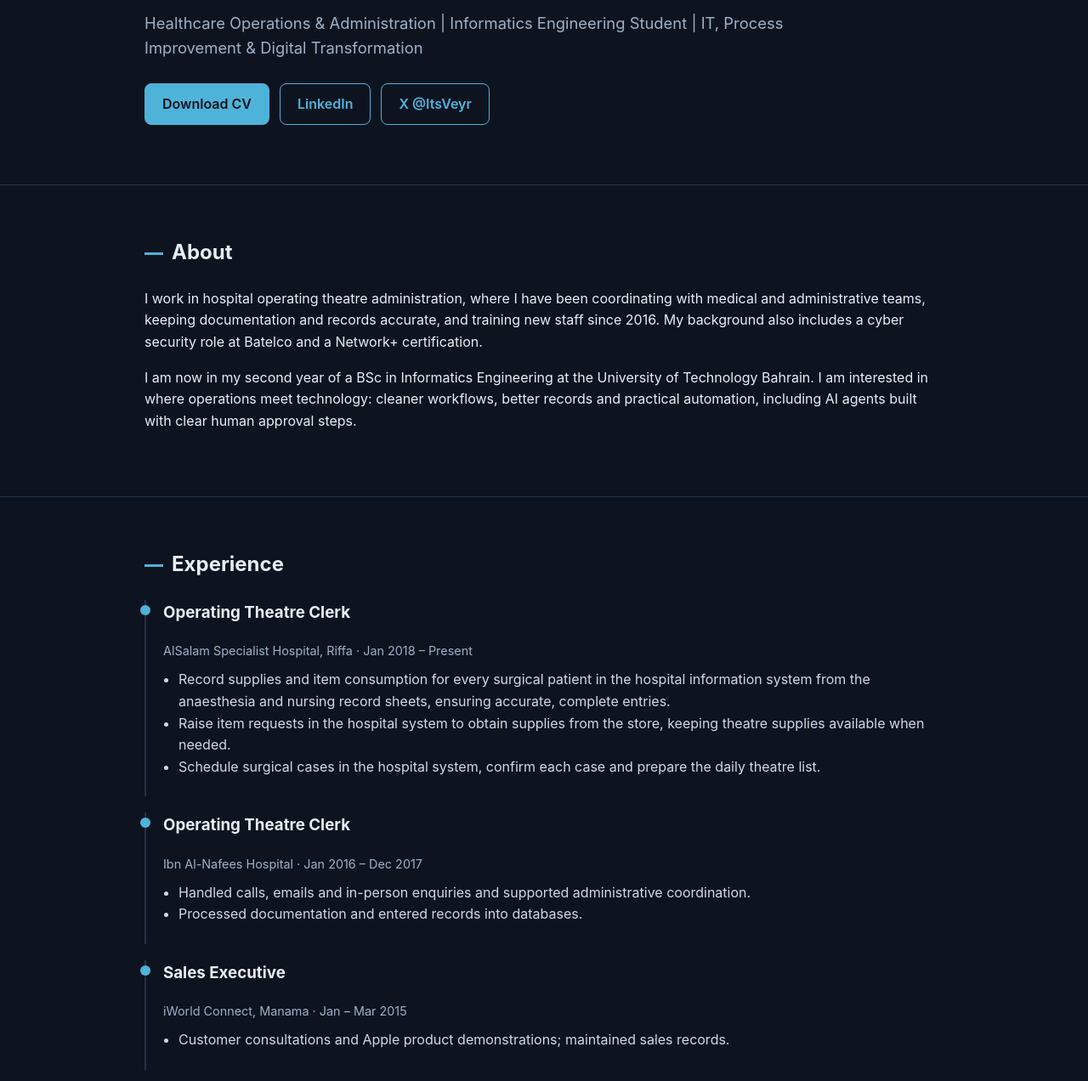
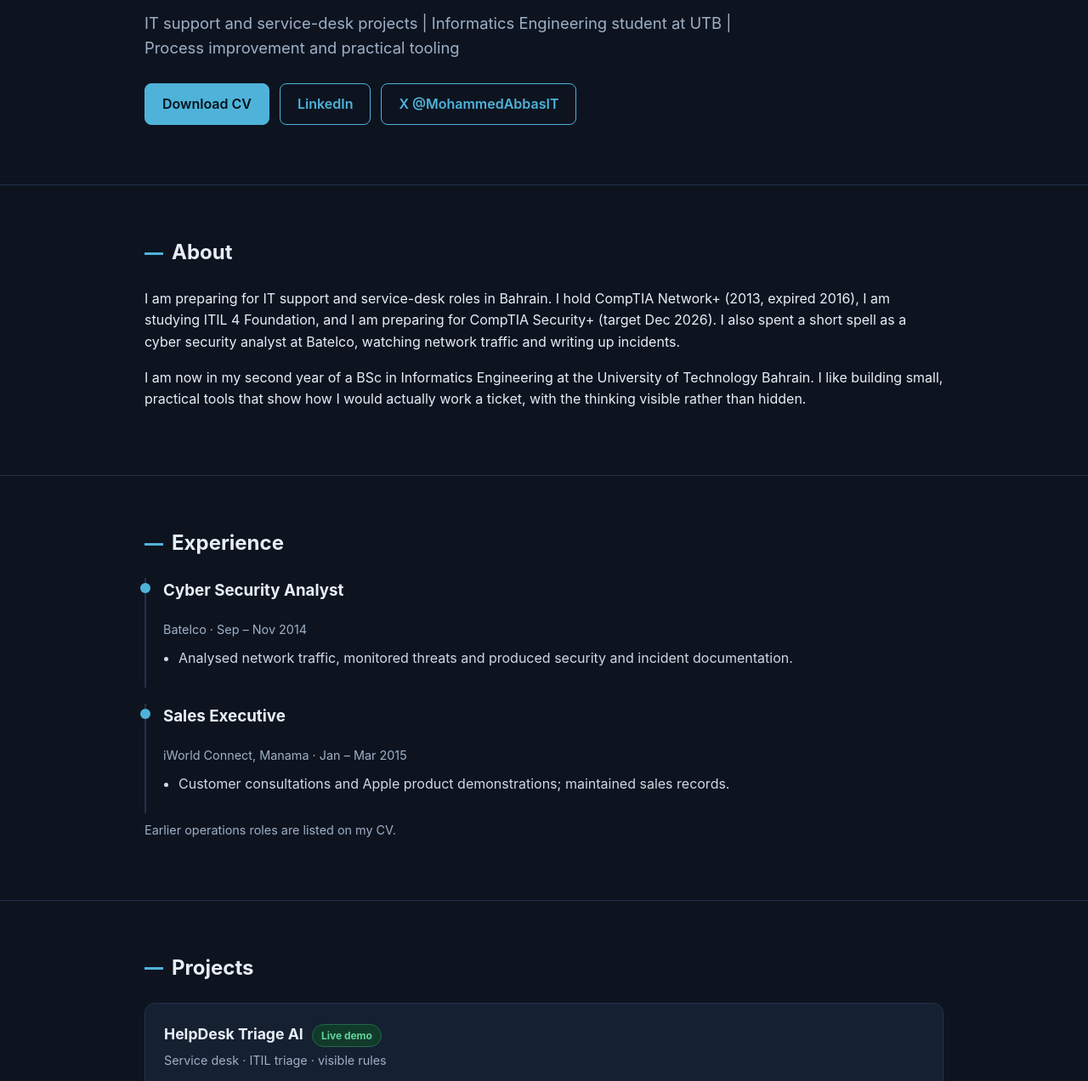
Before and after one commit to unoaq3-maker/portfolio, a plain HTML site: page index.html in a window 1280 px wide. Shown: the part 271-1543 px from the top of the page at 85% size. Drawn offline with Linux system fonts and the light colour scheme.

Commit message:
Link the two live service-desk demos and reframe the page around IT support.

```diff
--- a/index.html
+++ b/index.html
@@ -1,6 +1,6 @@
 <!DOCTYPE html><html lang="en"><head><meta charset="utf-8"><meta name="viewport" content="width=device-width,initial-scale=1">
-<title>Mohammed Abbas | Healthcare Operations & IT</title>
-<meta name="description" content="Mohammed Abbas: healthcare operations and administration, Informatics Engineering student at UTB, Bahrain.">
+<title>Mohammed Abbas | IT Support & Informatics Engineering</title>
+<meta name="description" content="Mohammed Abbas: IT support and service-desk projects, Informatics Engineering student at UTB, Bahrain.">
 <style>
 :root{--bg:#0d1420;--card:#152031;--ink:#e8eef6;--mut:#9fb0c6;--acc:#4fb3d9;--line:#24324a}
 *{box-sizing:border-box}body{margin:0;font-family:Inter,system-ui,-apple-system,Segoe UI,Roboto,sans-serif;background:var(--bg);color:var(--ink);line-height:1.6}
@@ -23,29 +23,32 @@ section{padding:60px 0;border-bottom:1px solid var(--line)}h2{font-size:1.5rem;m
 ul.c{margin:6px 0 0;padding-left:18px;color:#cfd9e6}
 .chips{display:flex;flex-wrap:wrap;gap:8px}.chip{background:var(--card);border:1px solid var(--line);padding:6px 12px;border-radius:99px;font-size:.9rem}
 .badge.demo{background:#123a2a;color:#5fd39a;border-color:#22684a}.wide{grid-column:1/-1}.shots{display:grid;grid-template-columns:1fr 1fr;gap:14px;margin-top:16px}.shots figure{margin:0}.shots img{width:100%;border-radius:8px;border:1px solid var(--line);display:block}.shots figcaption{color:var(--mut);font-size:.8rem;margin-top:4px;text-align:center}@media(max-width:640px){.shots{grid-template-columns:1fr}}
+.shots.one{grid-template-columns:1fr;max-width:640px}
 footer{padding:30px 0;color:var(--mut);font-size:.85rem;text-align:center}
 @media(max-width:640px){nav ul{display:none}header{padding:60px 0 50px}}
 </style></head><body>
 <nav><div class="w"><span class="logo">Mohammed Abbas</span><ul><li><a href="#about">About</a></li><li><a href="#experience">Experience</a></li><li><a href="#projects">Projects</a></li><li><a href="#skills">Skills</a></li><li><a href="#contact">Contact</a></li></ul></div></nav>
-<header><div class="w"><div class="tag">Bahrain · Operations · Technology</div>
+<header><div class="w"><div class="tag">Bahrain · IT Support · Informatics Engineering</div>
 <h1>Mohammed Abbas</h1>
-<p class="h">Healthcare Operations &amp; Administration | Informatics Engineering Student | IT, Process Improvement &amp; Digital Transformation</p>
-<div class="btns"><a class="btn p" href="Mohammed_Abbas_CV.pdf" download>Download CV</a><a class="btn" href="https://www.linkedin.com/in/mohammed-abualqassim" target="_blank" rel="noopener">LinkedIn</a><a class="btn" href="https://x.com/ItsVeyr" target="_blank" rel="noopener">X @ItsVeyr</a></div></div></header>
+<p class="h">IT support and service-desk projects | Informatics Engineering student at UTB | Process improvement and practical tooling</p>
+<div class="btns"><a class="btn p" href="Mohammed_Abbas_CV.pdf" download>Download CV</a><a class="btn" href="https://www.linkedin.com/in/mohammed-abualqassim" target="_blank" rel="noopener">LinkedIn</a><a class="btn" href="https://x.com/MohammedAbbasIT" target="_blank" rel="noopener">X @MohammedAbbasIT</a></div></div></header>
 <section id="about"><div class="w"><h2>About</h2>
-<p>I work in hospital operating theatre administration, where I have been coordinating with medical and administrative teams, keeping documentation and records accurate, and training new staff since 2016. My background also includes a cyber security role at Batelco and a Network+ certification.</p>
-<p>I am now in my second year of a BSc in Informatics Engineering at the University of Technology Bahrain. I am interested in where operations meet technology: cleaner workflows, better records and practical automation, including AI agents built with clear human approval steps.</p></div></section>
+<p>I am preparing for IT support and service-desk roles in Bahrain. I hold CompTIA Network+ (2013, expired 2016), I am studying ITIL 4 Foundation, and I am preparing for CompTIA Security+ (target Dec 2026). I also spent a short spell as a cyber security analyst at Batelco, watching network traffic and writing up incidents.</p>
+<p>I am now in my second year of a BSc in Informatics Engineering at the University of Technology Bahrain. I like building small, practical tools that show how I would actually work a ticket, with the thinking visible rather than hidden.</p></div></section>
 <section id="experience"><div class="w"><h2>Experience</h2><div class="tl">
-<div class="item"><h3>Operating Theatre Clerk</h3><div class="meta">AlSalam Specialist Hospital, Riffa · Jan 2018 – Present</div><ul class="c"><li>Record supplies and item consumption for every surgical patient in the hospital information system from the anaesthesia and nursing record sheets, ensuring accurate, complete entries.</li><li>Raise item requests in the hospital system to obtain supplies from the store, keeping theatre supplies available when needed.</li><li>Schedule surgical cases in the hospital system, confirm each case and prepare the daily theatre list.</li></ul></div>
-<div class="item"><h3>Operating Theatre Clerk</h3><div class="meta">Ibn Al-Nafees Hospital · Jan 2016 – Dec 2017</div><ul class="c"><li>Handled calls, emails and in-person enquiries and supported administrative coordination.</li><li>Processed documentation and entered records into databases.</li></ul></div>
+<div class="item"><h3>Cyber Security Analyst</h3><div class="meta">Batelco · Sep – Nov 2014</div><ul class="c"><li>Analysed network traffic, monitored threats and produced security and incident documentation.</li></ul></div>
 <div class="item"><h3>Sales Executive</h3><div class="meta">iWorld Connect, Manama · Jan – Mar 2015</div><ul class="c"><li>Customer consultations and Apple product demonstrations; maintained sales records.</li></ul></div>
-<div class="item"><h3>Cyber Security Analyst</h3><div class="meta">Batelco · Sep – Nov 2014</div><ul class="c"><li>Analysed network traffic, monitored threats and produced security and incident documentation.</li></ul></div>
-</div></div></section>
+</div>
+<p class="meta" style="margin-top:8px">Earlier operations roles are listed on my CV.</p>
+</div></section>
 <section id="projects"><div class="w"><h2>Projects</h2><div class="grid">
-<div class="card wide"><h3>WhatsApp Booking Assistant <span class="badge demo">Demo</span></h3><div class="meta">Bilingual Arabic / English · built with AI coding agents (Cursor)</div><p>A WhatsApp booking assistant for small clinics and salons, demoed as the fictional "Noor Dental" clinic.</p><ul class="c"><li>Books appointments, cancels them and answers FAQs such as opening hours, in Arabic and English.</li><li>Separate marketing opt-in, aligned with Bahrain's Personal Data Protection Law (Law No. 30 of 2018).</li><li>TypeScript / Node with SQLite storage, a Meta WhatsApp Cloud API webhook, a web simulator and Docker files.</li><li>32 passing automated tests. Google Calendar / Sheets sync is a stub, not yet live.</li></ul><div class="shots"><figure><img src="assets/bookingbot-en.webp" alt="Booking assistant demo conversation in English" loading="lazy"><figcaption>English</figcaption></figure><figure><img src="assets/bookingbot-ar.webp" alt="Booking assistant demo conversation in Arabic" loading="lazy"><figcaption>العربية</figcaption></figure></div></div>
+<div class="card wide"><h3>HelpDesk Triage AI <span class="badge demo">Live demo</span></h3><div class="meta">Service desk · ITIL triage · visible rules</div><p>Paste an IT ticket and the page suggests a category, an ITIL impact × urgency priority, a first-response draft, and the next checks a first-line analyst would run. The rules are visible, so you can see which phrases fired. An optional second opinion with your own API key is available; the demo works without one.</p><ul class="c"><li>Ten sample tickets with tests for category and priority, including the difference between one locked account (usually P3) and a whole-floor outage (P1).</li><li>No backend. Static page, free to try.</li></ul><div class="btns"><a class="btn p" href="https://unoaq3-maker.github.io/helpdesk-triage-ai/" target="_blank" rel="noopener">Open live demo</a><a class="btn" href="https://github.com/unoaq3-maker/helpdesk-triage-ai" target="_blank" rel="noopener">Source on GitHub</a></div><div class="shots one"><figure><img src="assets/helpdesk-triage-ai.png" alt="HelpDesk Triage AI homepage" loading="lazy"><figcaption>HelpDesk Triage AI</figcaption></figure></div></div>
+<div class="card wide"><h3>Reset &amp; Phish Check <span class="badge demo">Live demo</span></h3><div class="meta">Password-reset playbook · phishing flags</div><p>Two first-line tools on one page: a password-reset identity-verification playbook that writes a ticket note you can copy, and a rule-based phishing email checker. Red flags stop a reset from being marked complete. Lookalike domains, mismatched From/Reply-To, urgent language and odd links are explained in plain language.</p><ul class="c"><li>Built-in clean-reset and red-flag-call examples, plus four phishing samples with tests.</li><li>No backend and no API key.</li></ul><div class="btns"><a class="btn p" href="https://unoaq3-maker.github.io/reset-and-phish-check/" target="_blank" rel="noopener">Open live demo</a><a class="btn" href="https://github.com/unoaq3-maker/reset-and-phish-check" target="_blank" rel="noopener">Source on GitHub</a></div><div class="shots one"><figure><img src="assets/reset-and-phish-check.png" alt="Reset and Phish Check homepage" loading="lazy"><figcaption>Reset &amp; Phish Check</figcaption></figure></div></div>
+<div class="card wide"><h3>WhatsApp Booking Assistant <span class="badge demo">Demo</span></h3><div class="meta">Bilingual Arabic / English · built with AI coding agents (Cursor)</div><p>A WhatsApp booking assistant for small local businesses, demoed as the fictional "Noor Dental" clinic.</p><ul class="c"><li>Books appointments, cancels them and answers FAQs such as opening hours, in Arabic and English.</li><li>Separate marketing opt-in, aligned with Bahrain's Personal Data Protection Law (Law No. 30 of 2018).</li><li>TypeScript / Node with SQLite storage, a Meta WhatsApp Cloud API webhook, a web simulator and Docker files.</li><li>32 passing automated tests. Google Calendar / Sheets sync is a stub, not yet live.</li></ul><div class="shots"><figure><img src="assets/bookingbot-en.webp" alt="Booking assistant demo conversation in English" loading="lazy"><figcaption>English</figcaption></figure><figure><img src="assets/bookingbot-ar.webp" alt="Booking assistant demo conversation in Arabic" loading="lazy"><figcaption>العربية</figcaption></figure></div></div>
 <div class="card wide"><h3>Personal Three-Agent AI Assistant System</h3><div class="meta">AI agents · workflow design</div><p>A setup of three coordinated AI assistants, each with its own lane: university organisation, coursework monitoring, and career and content strategy. Lanes are kept separate so the agents don't duplicate work, and every external action (posting, sending messages, applying) waits behind an approval gate.</p></div>
 </div></div></section>
 <section id="skills"><div class="w"><h2>Skills</h2><div class="chips">
-<span class="chip">Healthcare administration</span><span class="chip">Operations coordination</span><span class="chip">Records &amp; database management</span><span class="chip">Documentation</span><span class="chip">Process improvement</span><span class="chip">Staff training</span><span class="chip">Customer service</span><span class="chip">IT support &amp; troubleshooting</span><span class="chip">Networking (Network+)</span><span class="chip">Security monitoring</span><span class="chip">Incident documentation</span><span class="chip">Microsoft Office</span><span class="chip">AI agents &amp; automation</span></div></div></section>
+<span class="chip">IT support &amp; troubleshooting</span><span class="chip">Service desk triage</span><span class="chip">Operations coordination</span><span class="chip">Records &amp; database management</span><span class="chip">Documentation</span><span class="chip">Process improvement</span><span class="chip">Staff training</span><span class="chip">Customer service</span><span class="chip">Networking fundamentals</span><span class="chip">Security monitoring</span><span class="chip">Incident documentation</span><span class="chip">Microsoft Office</span><span class="chip">AI agents &amp; automation</span></div></div></section>
 <section id="languages"><div class="w"><h2>Languages</h2><div class="chips"><span class="chip">Arabic: Native</span><span class="chip">Persian: Native</span><span class="chip">English: Advanced</span></div></div></section>
-<section id="contact"><div class="w"><h2>Contact</h2><p>The best way to reach me is on LinkedIn or X.</p><div class="btns"><a class="btn p" href="https://www.linkedin.com/in/mohammed-abualqassim" target="_blank" rel="noopener">LinkedIn</a><a class="btn" href="https://x.com/ItsVeyr" target="_blank" rel="noopener">X @ItsVeyr</a><a class="btn" href="Mohammed_Abbas_CV.pdf" download>Download CV</a></div></div></section>
+<section id="contact"><div class="w"><h2>Contact</h2><p>The best way to reach me is on LinkedIn or X.</p><div class="btns"><a class="btn p" href="https://www.linkedin.com/in/mohammed-abualqassim" target="_blank" rel="noopener">LinkedIn</a><a class="btn" href="https://x.com/MohammedAbbasIT" target="_blank" rel="noopener">X @MohammedAbbasIT</a><a class="btn" href="Mohammed_Abbas_CV.pdf" download>Download CV</a></div></div></section>
 <footer>© 2026 Mohammed Abbas · Bahrain</footer></body></html>
```
Also changed, not shown: assets/helpdesk-triage-ai.png (added), assets/reset-and-phish-check.png (added).
